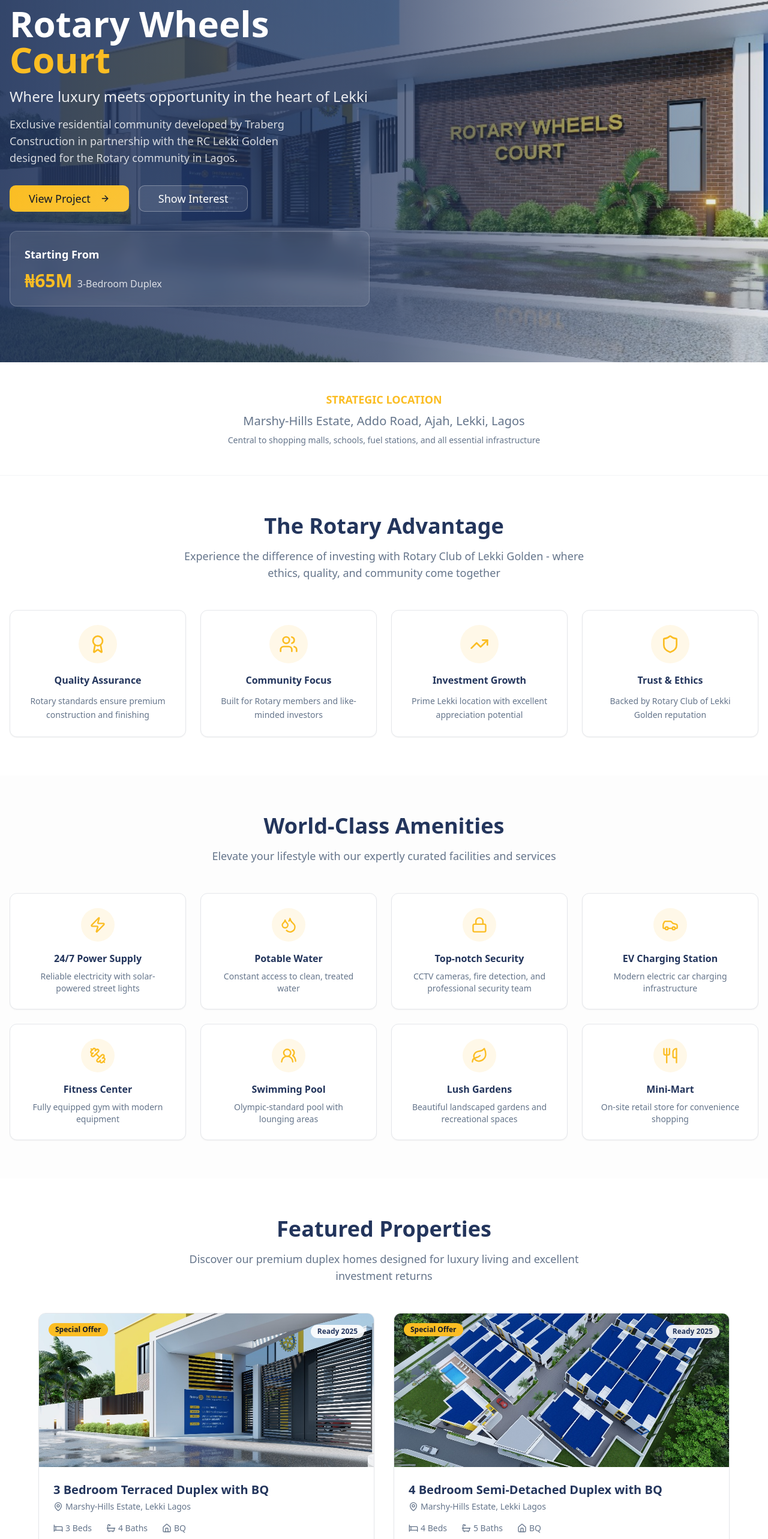
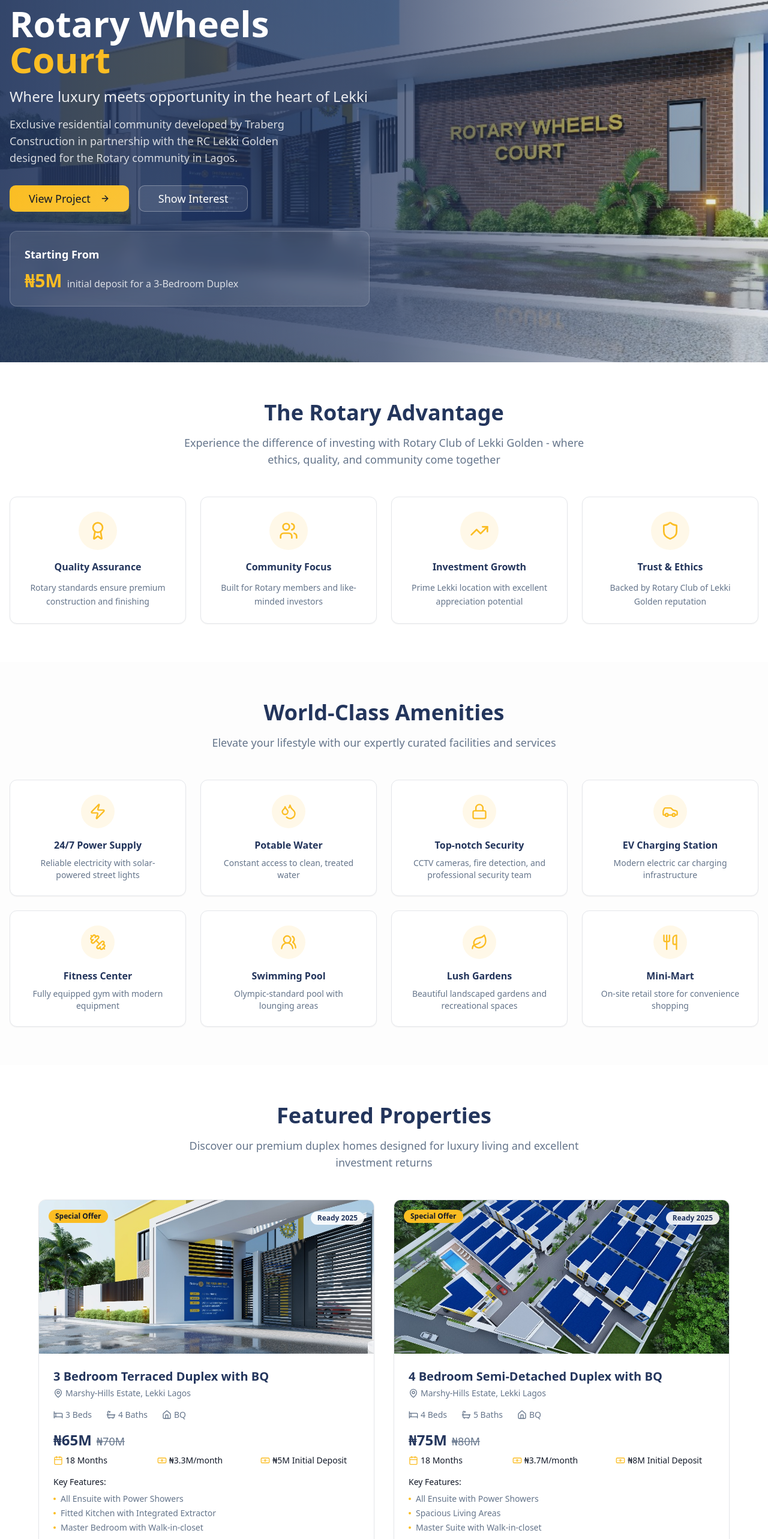
Before and after one commit to BeamX-Solutions/rotary-club-website, a React (Vite) app: page / in a window 1280 px wide. Shown: the part 196-2762 px from the top of the page at 60% size. Built offline with nearby package versions, Linux system fonts and the light colour scheme; the HTML template or start-up script is replaced by a standard one.

Commit message:
Implementing suggestions I

```diff
--- a/src/components/Hero.tsx
+++ b/src/components/Hero.tsx
@@ -54,8 +54,8 @@
             <div className="bg-white/10 backdrop-blur-md rounded-lg p-6 border border-white/20">
               <h3 className="text-lg font-semibold mb-3">Starting From</h3>
               <div className="flex items-baseline space-x-2">
-                <span className="text-3xl font-bold text-accent">₦65M</span>
-                <span className="text-white/80">3-Bedroom Duplex</span>
+                <span className="text-3xl font-bold text-accent">₦5M</span>
+                <span className="text-white/80">initial deposit for a 3-Bedroom Duplex</span>
               </div>
             </div>
           </div>
--- a/src/components/PropertyCard.tsx
+++ b/src/components/PropertyCard.tsx
@@ -12,6 +12,7 @@
   originalPrice?: string;
   paymentPlan: string;
   monthlyPayment: string;
+  initialDeposit: string;
   image: string;
   features: string[];
   isOfferPrice?: boolean;
@@ -25,6 +26,7 @@
   originalPrice,
   paymentPlan,
   monthlyPayment,
+  initialDeposit,
   image,
   features,
   isOfferPrice = false
@@ -86,7 +88,7 @@
               <span className="text-lg text-muted-foreground line-through">{originalPrice}</span>
             )}
           </div>
-          <div className="grid grid-cols-2 gap-2 text-sm">
+          <div className="grid grid-cols-3 gap-2 text-sm">
             <div className="flex items-center space-x-1">
               <Calendar className="h-4 w-4 text-accent" />
               <span>{paymentPlan}</span>
@@ -94,6 +96,10 @@
             <div className="flex items-center space-x-1">
               <Banknote className="h-4 w-4 text-accent" />
               <span>{monthlyPayment}/month</span>
+            </div>
+            <div className="flex items-center space-x-1">
+              <Banknote className="h-4 w-4 text-accent" />
+              <span>{initialDeposit} Initial Deposit</span>
             </div>
           </div>
         </div>
--- a/src/pages/Index.tsx
+++ b/src/pages/Index.tsx
@@ -16,8 +16,9 @@
       bathrooms: 4,
       price: '₦65M',
       originalPrice: '₦70M',
-      paymentPlan: '16-18 Months',
+      paymentPlan: '18 Months',
       monthlyPayment: '₦3.3M',
+      initialDeposit: '₦5M',
       image: '/images/project-exterior.jpg',
       features: [
         'All Ensuite with Power Showers',
@@ -33,8 +34,9 @@
       bathrooms: 5,
       price: '₦75M',
       originalPrice: '₦80M',
-      paymentPlan: '16-18 Months',
-      monthlyPayment: '₦3.6M',
+      paymentPlan: '18 Months',
+      monthlyPayment: '₦3.7M',
+      initialDeposit: '₦8M',
       image: '/images/project-aerial.jpg',
       features: [
         'All Ensuite with Power Showers',
@@ -88,6 +90,7 @@
       <Hero />
 
       {/* Location Section */}
+      {/*
       <section className="py-12 bg-background border-b border-secondary">
         <div className="container mx-auto px-4">
           <div className="text-center">
@@ -101,6 +104,7 @@
           </div>
         </div>
       </section>
+      */}
 
       {/* Rotary Values Section */}
       <section className="py-16 bg-background">
@@ -185,6 +189,7 @@
                 originalPrice={property.originalPrice}
                 paymentPlan={property.paymentPlan}
                 monthlyPayment={property.monthlyPayment}
+                initialDeposit={property.initialDeposit}
                 image={property.image}
                 features={property.features}
                 isOfferPrice={property.isOfferPrice}
```
